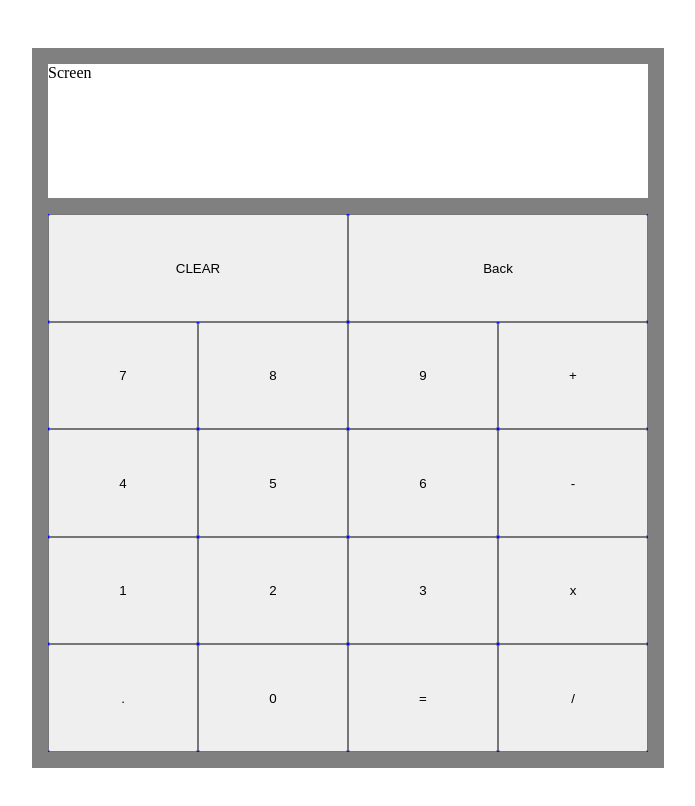
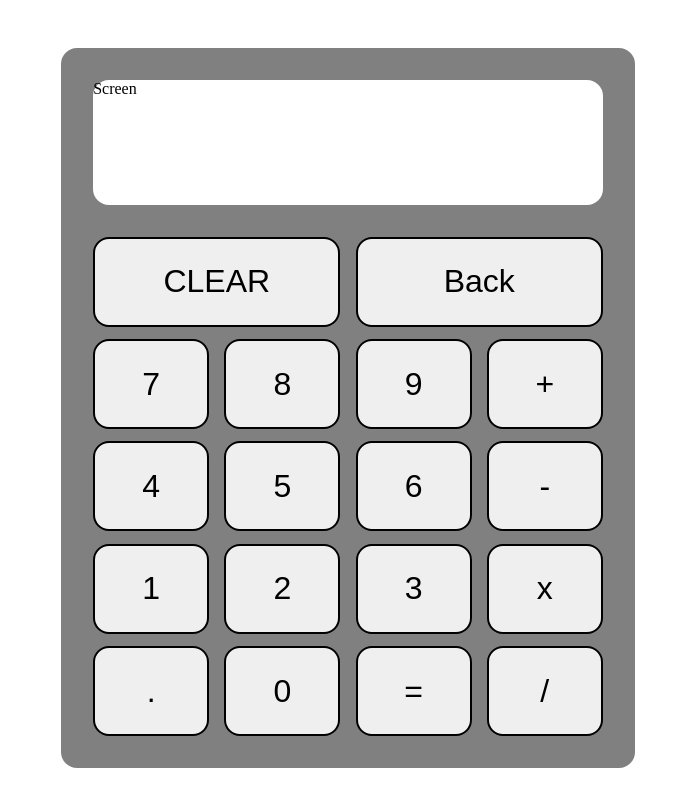
Before and after one commit to Zentality/Calculator-TOP, a plain HTML site: page index.html in a window 1280 px wide. Shown: the whole page, without its empty margins (292-987 px from the left). Drawn offline with Linux system fonts and the light colour scheme.

Commit message:
Add more styling to space buttons and round edges

```diff
--- a/styles.css
+++ b/styles.css
@@ -7,9 +7,10 @@ body {
 
 #calculator {
   height: 90vh;
-  min-width: 50%;
+  min-width: 30%;
   background-color: grey;
-  padding: 16px;
+  padding: 32px;
+  border-radius: 16px;
   display: flex;
   flex-direction: column;
   box-sizing: border-box;
@@ -20,21 +21,31 @@ body {
   height: 20%;
   width: 100%;
   background-color: white;
+  border-radius: 16px;
 }
 
 #buttons {
-  background-color: blue;
   width: 100%;
-  margin-top: 16px;
+  margin-top: 32px;
   height: 80%;
   display: flex;
   flex-wrap: wrap;
+  justify-content: space-between;
+  align-content: space-between;
+}
+
+#buttons button {
+  height: 18%;
+  padding: 0;
+  border-radius: 16px;
+  font-size: 32px;
+  border: 2px solid black;
 }
 
 .topButtons {
-  width: 50%;
+  width: 48.5%;
 }
 
 .bottomButtons {
-  width: 25%;
+  width: 22.75%;
 }
```
